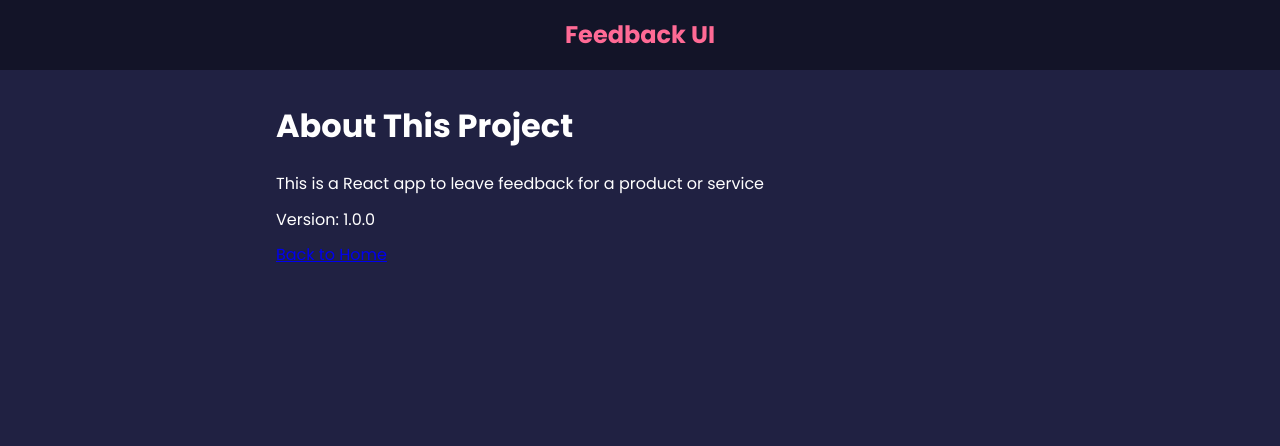
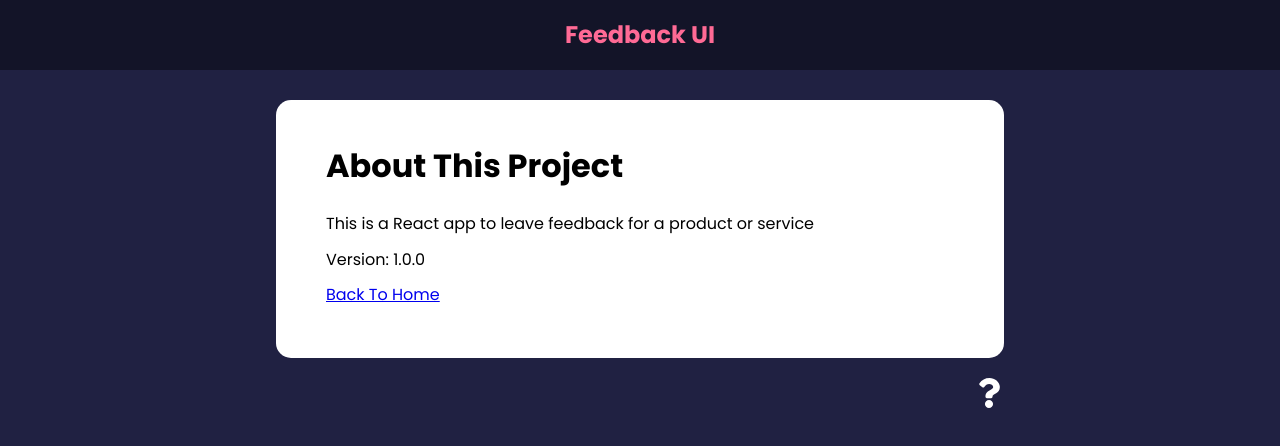
Before and after one commit to DaniilBaida/Feedback-App, a React (Create React App) app: page /about in a window 1280 px wide. Shown: the top 446 px of the page. Built offline with nearby package versions, Linux system fonts and the light colour scheme.

Commit message:
Creating Links

```diff
--- a/src/App.js
+++ b/src/App.js
@@ -7,6 +7,7 @@
 import FeedbackStats from "./components/FeedbackStats";
 import FeedbackForm from "./components/FeedbackForm";
 import AboutPage from "./pages/AboutPage";
+import AboutIconLink from "./components/AboutIconLink";
 
 function App() {
   const [feedback, setFeedback] = useState(FeedbackData);
@@ -44,6 +45,8 @@
 
           <Route path="/about" element={<AboutPage />} />
         </Routes>
+
+        <AboutIconLink />
       </div>
     </Router>
   );
--- /dev/null
+++ b/src/components/AboutIconLink.jsx
@@ -0,0 +1,14 @@
+import { FaQuestion } from "react-icons/fa";
+import { Link } from "react-router-dom";
+
+function AboutIconLink() {
+  return (
+    <div className="about-link">
+      <Link to="/about">
+        <FaQuestion size={30} />
+      </Link>
+    </div>
+  );
+}
+
+export default AboutIconLink;
--- a/src/pages/AboutPage.jsx
+++ b/src/pages/AboutPage.jsx
@@ -1,16 +1,19 @@
+import { Link } from "react-router-dom";
 import Card from "../components/shared/Card";
 
 function AboutPage(props) {
   return (
+    <Card>
       <div className="about">
         <h1>About This Project</h1>
         <p>This is a React app to leave feedback for a product or service</p>
         <p>Version: 1.0.0</p>
 
         <p>
-        <a href="/">Back to Home</a>
+          <Link to="/">Back To Home</Link>
         </p>
       </div>
+    </Card>
   );
 }
 
```
Lines whose indentation alone changed are shown as unchanged.
